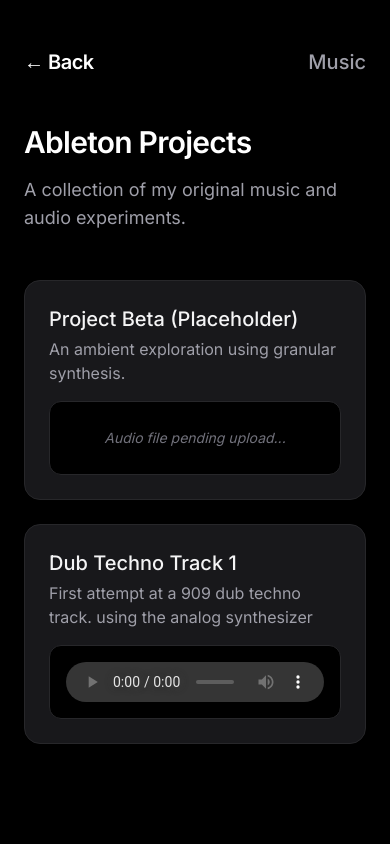
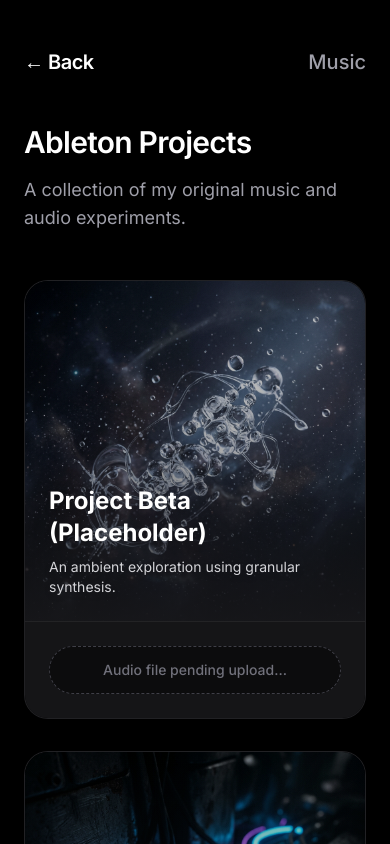
Before and after one commit to GarethFurnell/GarethFurnellWebsite, a Next.js app: page /music in a window 390 px wide. Shown: the top 844 px of the page. Built offline with nearby package versions, Linux system fonts and the light colour scheme.

Commit message:
feat: add track imagery and refactor music list layout to a responsive grid format

```diff
--- a/src/app/music/page.tsx
+++ b/src/app/music/page.tsx
@@ -1,4 +1,5 @@
 import Link from 'next/link';
+import Image from 'next/image';
 
 export const metadata = {
   title: 'Music | Gareth Furnell',
@@ -12,12 +13,14 @@
       title: 'Project Beta (Placeholder)',
       description: 'An ambient exploration using granular synthesis.',
       audioSrc: '', // e.g., '/audio/project-alpha.mp3'
+      image: '/images/music/ambient.png'
     },
     {
       id: 2,
       title: 'Dub Techno Track 1',
       description: 'First attempt at a 909 dub techno track. using the analog synthesizer',
-      audioSrc: '/public/music/dub-techno-track1.mp3',
+      audioSrc: '/music/dub-techno-track1.mp3',
+      image: '/images/music/techno.png'
     }
   ];
 
@@ -40,29 +43,40 @@
           </p>
         </div>
 
-        <div className="flex flex-col gap-6">
+        <div className="grid grid-cols-1 md:grid-cols-2 gap-8">
           {tracks.map((track) => (
             <div
               key={track.id}
-              className="p-6 bg-zinc-900 border border-zinc-800 rounded-2xl flex flex-col gap-4 transition-all duration-300 hover:border-zinc-600"
+              className="relative group overflow-hidden bg-zinc-900/50 border border-zinc-800/80 rounded-3xl flex flex-col transition-all duration-500 hover:border-zinc-500/50 hover:bg-zinc-900 shadow-2xl shadow-black/50"
             >
-              <div>
-                <h3 className="text-xl font-medium text-zinc-100">{track.title}</h3>
-                <p className="text-zinc-400 mt-1">{track.description}</p>
+              <div className="relative w-full aspect-square overflow-hidden bg-black">
+                <Image
+                  src={track.image}
+                  alt={track.title}
+                  fill
+                  className="object-cover transition-transform duration-700 group-hover:scale-105 opacity-80 group-hover:opacity-100"
+                />
+
+                <div className="absolute inset-0 bg-gradient-to-t from-zinc-900 via-zinc-900/20 to-transparent opacity-90"></div>
+
+                <div className="absolute bottom-0 left-0 p-6 w-full">
+                  <h3 className="text-2xl font-bold text-white mb-2 drop-shadow-md">{track.title}</h3>
+                  <p className="text-zinc-300 text-sm drop-shadow-md">{track.description}</p>
+                </div>
               </div>
 
-              <div className="w-full bg-black rounded-xl p-4 border border-zinc-800">
-                {/* Custom Audio Player Placeholder */}
+              <div className="p-6 bg-zinc-900/80 backdrop-blur-xl border-t border-zinc-800/80">
                 {track.audioSrc ? (
                   <audio
                     controls
-                    className="w-full h-10 custom-audio-player"
+                    controlsList="nodownload"
+                    className="w-full h-12 opacity-80 transition-opacity duration-300 group-hover:opacity-100"
                     src={track.audioSrc}
                   >
                     Your browser does not support the audio element.
                   </audio>
                 ) : (
-                  <div className="flex items-center justify-center h-10 text-zinc-500 text-sm italic">
+                  <div className="flex items-center justify-center h-12 bg-black/40 rounded-full border border-dashed border-zinc-700 text-zinc-500 text-sm font-medium">
                     Audio file pending upload...
                   </div>
                 )}
```
Also changed, not shown: public/images/music/ambient.png (added), public/images/music/techno.png (added).
